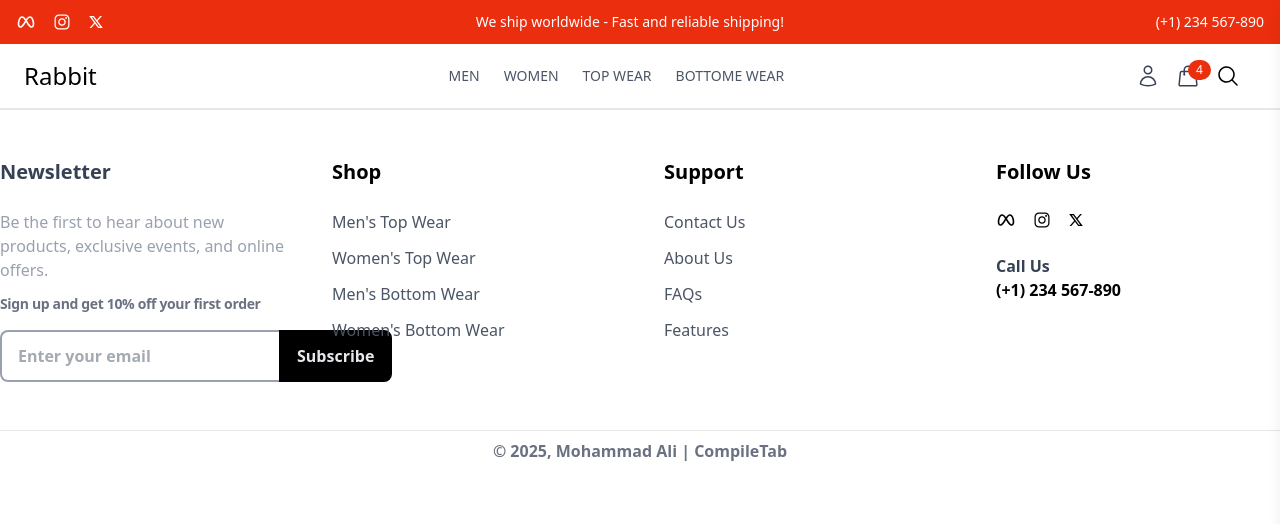
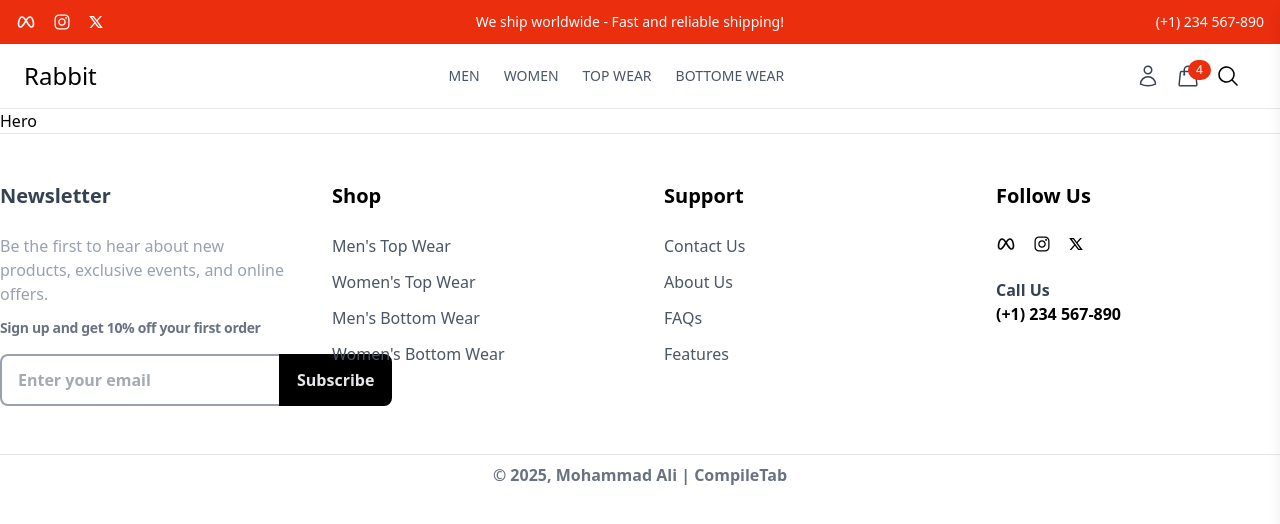
Before and after one commit to ali1215311/e-commerce-project--compiletab, a React (Vite) app: page / in a window 1280 px wide. Shown: the top 524 px of the page. Built offline with nearby package versions, Linux system fonts and the light colour scheme.

Commit message:
Add Home page and Hero section also use path outlet

```diff
--- a/src/App.jsx
+++ b/src/App.jsx
@@ -1,11 +1,13 @@
 import { Route, Routes } from "react-router";
 import UserLayout from "./components/Layout/UserLayout";
+import Home from "./pages/Home";
 
 const App = () => {
   return (
     <Routes>
       <Route path="/" element={<UserLayout />}>
         {/* User Layout */}
+        <Route index element={<Home />} />
       </Route>
 
       <Route>{/* Amdin Layout */}</Route>
--- /dev/null
+++ b/src/components/Layout/Hero.jsx
@@ -0,0 +1,5 @@
+const Hero = () => {
+  return <div>Hero</div>;
+};
+
+export default Hero;
--- a/src/components/Layout/UserLayout.jsx
+++ b/src/components/Layout/UserLayout.jsx
@@ -1,3 +1,4 @@
+import { Outlet } from "react-router";
 import Footer from "../Common/Footer";
 import Header from "../Common/Header";
 
@@ -7,6 +8,9 @@ const UserLayout = () => {
       {/* Header */}
       <Header />
       {/* Main Content */}
+      <main>
+        <Outlet />
+      </main>
       {/* Footer */}
       <Footer />
     </>
--- /dev/null
+++ b/src/pages/Home.jsx
@@ -0,0 +1,11 @@
+import Hero from "../components/Layout/Hero";
+
+const Home = () => {
+  return (
+    <>
+      <Hero />
+    </>
+  );
+};
+
+export default Home;
```
